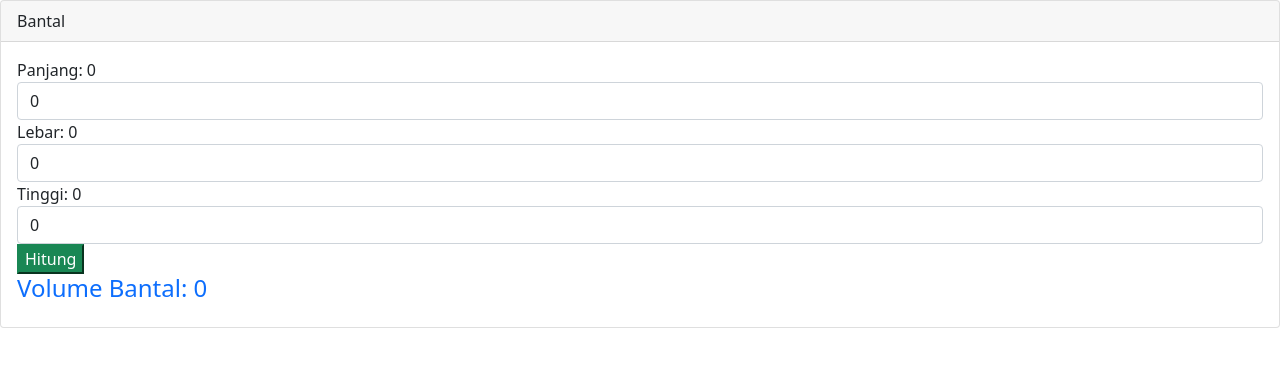
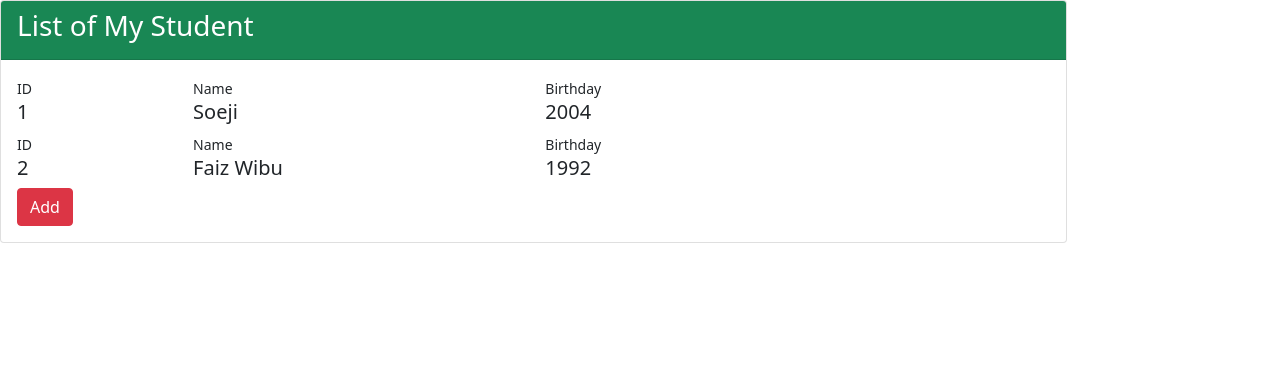
Before and after one commit to Soejii/basic-react, a React (Create React App) app: page / in a window 1280 px wide. Shown: the top 366 px of the page. Built offline with nearby package versions, Linux system fonts and the light colour scheme.

Commit message:
Third Commit Adding add student page

```diff
--- a/src/App.js
+++ b/src/App.js
@@ -26,6 +26,7 @@ function App() {
     </div>*/
      <div>
            <Balok title="Bantal"></Balok>
+           <Balok title="Kasur"></Balok>
 
      </div>
 
--- a/src/index.js
+++ b/src/index.js
@@ -3,6 +3,7 @@ import ReactDOM from 'react-dom';
 import './index.css';
 import App from './App';
 import reportWebVitals from './reportWebVitals';
+import Student from './pages/Student';
 
 // Load library for styling
 import "bootstrap/dist/css/bootstrap.min.css"
@@ -10,7 +11,7 @@ import "bootstrap/dist/js/bootstrap.bundle"
 
 ReactDOM.render(
   <React.StrictMode>
-    <App />
+    <Student />
   </React.StrictMode>,
   document.getElementById('root')
 );
--- a/src/pages/Balok.js
+++ b/src/pages/Balok.js
@@ -43,7 +43,7 @@ function Balok(props) {
                     Hitung
                 </button>
                 <h4 className="text-primary">
-                    {`Volume ${props.title}: ${volume} `}
+                    {`Volume dari ${props.title}: ${volume} `}
                 </h4>
             </div>
         </div>
--- /dev/null
+++ b/src/pages/Student.js
@@ -0,0 +1,150 @@
+import { useState, useEffect } from "react"
+/*
+useState digunakan untuk mendefiniskan state
+useEffect sebuah fungsi yang dijalankan (dieksekusi) ketika komponennya telah ditampilkan
+
+*/
+import { Modal } from "bootstrap";
+
+function Student(props) {
+    let [students, setStudents] = useState([])
+    let [modalStudent, setModalStudent] = useState(null)
+    let [id, setId] = useState(0)
+    let [name, setName] = useState("")
+    let [birthdate, setBirthdate] = useState(0)
+    let [action, setAction] = useState("")
+
+    useEffect(() => {
+        //inisiasi data array student
+        let arrayStudents = [
+            { id: 1, name: "Soeji", birthdate: 2004 },
+            { id: 2, name: "Faiz Wibu", birthdate: 1992 }
+        ]
+        setStudents(arrayStudents)
+
+        //inisiasi state modal studnet
+        setModalStudent(new Modal(document.getElementById(`modal_student`)))
+    }, [])
+
+    //function add student
+
+    let addStudent = () => {
+        //open modal
+        modalStudent.show()
+
+        //reset isi dari setiap inputan
+        setId(0)
+        setName("")
+        setBirthdate(0)
+        setAction("insert")
+    }
+
+    // function save student
+    let saveStudent = () => {
+        // close modal
+        modalStudent.hide()
+        if (action === `insert`) {
+            let newData = {
+                id: id,
+                name: name,
+                birthdate: birthdate
+            }
+
+            // store array from students
+            let temp = [...students]
+            // add new data
+            temp.push(newData)
+            // store to student again
+            setStudents(temp)
+        }
+    }
+    return (
+        <div>
+            <div className="card col-10">
+                <div className="card-header bg-success">
+                    <h3 className="text-white">
+                        List of My Student
+                    </h3>
+                </div>
+                <div className="card-body">
+                    {/*
+                    .map adalah sebuah fungsi dari array untuk scanning setiap data dalam array
+                    */}
+                    {students.map(item => (
+                        <div className="row" key={`key${item.id}`}>
+                            <div className="col-2">
+                                <small>
+                                    ID
+                                </small>
+                                <h5>
+                                    {item.id}
+                                </h5>
+                            </div>
+                            <div className="col-4">
+                                <small>
+                                    Name
+                                </small>
+                                <h5>
+                                    {item.name}
+                                </h5>
+                            </div>
+                            <div className="col-4">
+                                <small>
+                                    Birthday
+                                </small>
+                                <h5>
+                                    {item.birthdate}
+                                </h5>
+                            </div>
+                        </div>
+                    ))}
+
+                    {/*button add data */}
+                    <button className="btn btn-danger"
+                    onClick={() => addStudent()}>
+                        Add
+                    </button>
+
+                    {/* Modal Component */}
+                    <div className="modal" id="modal_student">
+                        <div className="modal-dialog">
+                            <div className="modal-content">
+                                <div className="modal-header">
+                                    <h4>Form Student</h4>
+                                </div>
+                                <div className="modal-body">
+                                    {/* input untuk id, nama , birthdate */}
+                                    ID
+                                    <input type={`number`}
+                                        className="form-control mb-2"
+                                        value={id}
+                                        onChange={ev => setId(ev.target.value)}/>
+
+                                    Name
+                                    <input type={`text`}
+                                        className="form-control mb-2"
+                                        value={name}
+                                        onChange={ev => setName(ev.target.value)}/>
+
+                                    BirthYear
+                                    <input type={`number`}
+                                        className="form-control mb-2"
+                                        value={birthdate}
+                                        onChange={ev => setBirthdate(ev.target.value)}/>
+
+                                    <button className="btn btn-info"
+                                    onClick={() => saveStudent()} >
+
+                                        Add
+                                    </button>
+                                </div>
+                            </div>
+                        </div>
+                    </div>
+                    {/* end of modal*/}
+                </div>
+            </div>
+        </div>
+    )
+}
+export default Student
```
